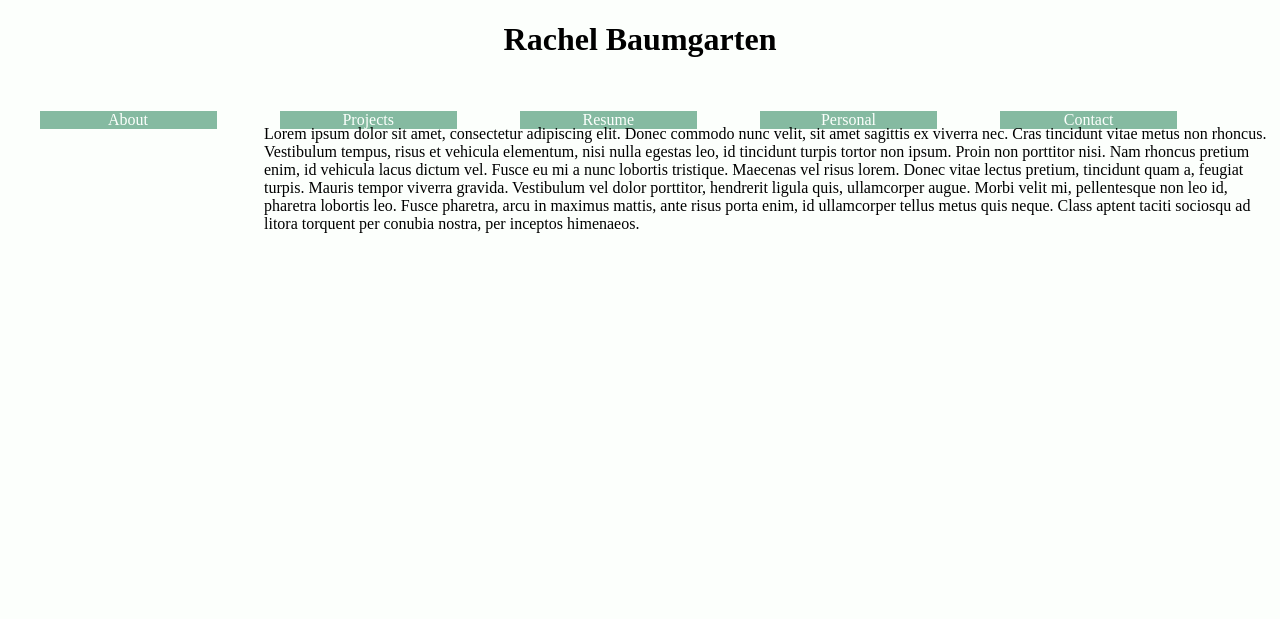
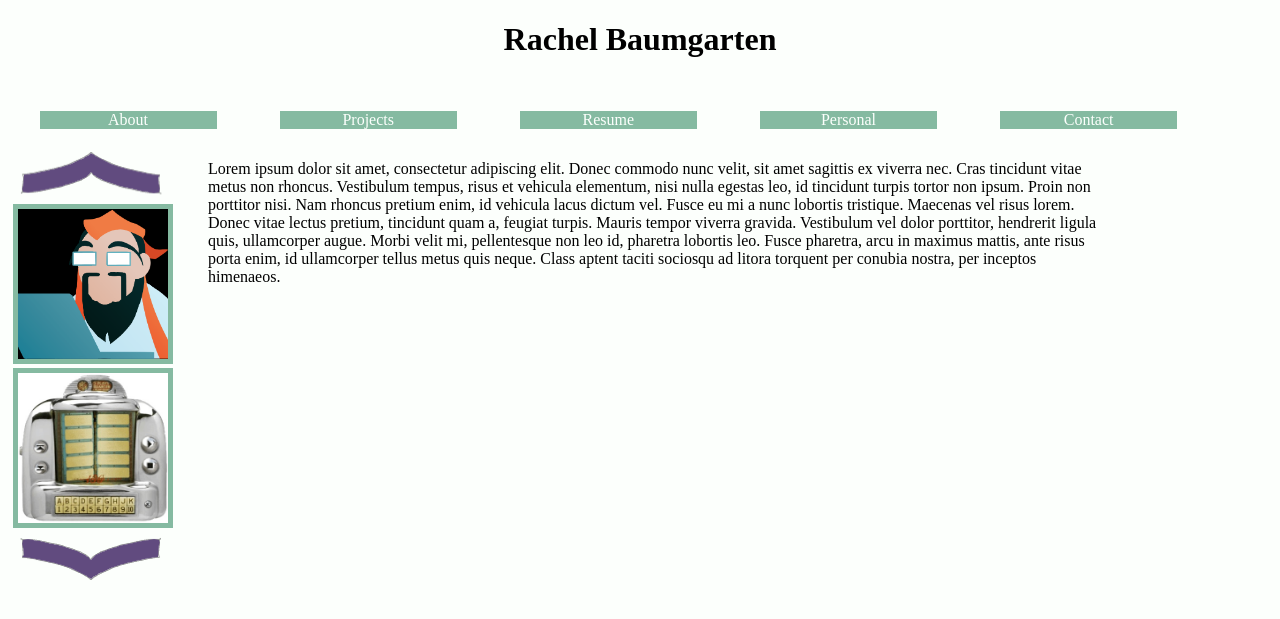
Before and after one commit to rnb7880/rnb7880.github.io, a Jekyll site: the page websiteprojects.html, which Jekyll copies as it is, in a window 1280 px wide. Shown: the top 619 px of the page. Built offline with Jekyll 4.4.1, drawn with Linux system fonts in a browser that asks for light colours.

Commit message:
Update main.css

```diff
--- a/css/main.css
+++ b/css/main.css
@@ -19,6 +19,20 @@ html,body{
 	border-width: 5px;
 }
 
+.interestblock{
+	color: #000000;
+	height: 300px;
+	margin-top: 80px;
+	width: 40%;
+	background-color: #e2d4ba;
+	border-style: solid;
+	border-color: #85baa1;
+	border-width: 5px;
+	background:url('furies.jpg');
+	background-size: 150px;
+    background-repeat: no-repeat;
+}
+
 ::-webkit-scrollbar{
 	width: 12px;
 }
@@ -35,8 +49,6 @@ html,body{
 	border-width: 5px;
 	height: 400px;
 	overflow: scroll
-
-
 }
 
 .sitemenubutton{
@@ -48,7 +60,6 @@ html,body{
 	color: #fcfffc;
 	text-align: center;
 }
-
 
 .sitemenubutton:hover {
     transform: translateY(-5px);
@@ -75,59 +86,63 @@ html,body{
 .projectmenu{
 	width: 25%;
 	padding:0px;
-	margin-top:44px;
+	margin-top: 70px;
+	margin-left: 2.5%;
 	align:left;
 }
 
-.codefucious{
-	background: url(codefucious.png);
-	background-size: 100px 100pX;
-}
-
-.jukebox{
-	background: url(juke.jpg);
-	background-size: 100px 100pX;
-}
-
-.tbal{
-	background: url(tbal.jpg);
-	background-size: 100px 100pX;
-}
-
-.money{
-	background: url(library.png);
-	background-size: 100px 100pX;
+.pic1{
+	background: url("codefucious.png");
+	background-size: 150px 150px;
 }
 
 
-.codefucious,.jukebox,.tbal,.money{
-	width: 100px;
-	height: 100px;
+.pic2{
+	background: url("juke.jpg");
+	background-size: 150px 150px;
+}
+
+.up{
+	background: url(up-arrow.png);
+	background-size: 150px 50px;
+}
+
+.down{
+	background: url(down-arrow.png);
+	background-size: 150px 50px;
+}
+
+.up,.down{
+	width: 150px;
+	height: 50px;
+	display: block;
+	margin: 2.5%;
+	margin-left: 10%;
+	margin-top: 10%;
+}
+
+.pic1,.pic2{
+	width: 150px;
+	height: 150px;
 	background-color:#000000;
 	display: block;
-	margin: 5%;
-	margin-left: 10%;
+	margin: 2.5%;
 	margin-top: 10%;
 	border-style: solid;
 	border-color: #85baa1;
 	border-width: 5px;
+	list-style-type: none;
 }
-.codefucious:hover,.jukebox:hover,.tbal:hover,.money:hover{
+.pic2:hover,.pic1:hover,.pic1:active,.pic2:active{
 	border-color: #ff7066;
 	transform: translateX(5px);
 }
 .projectdes{
 	color: #000000;
-	height: 435px;
-	margin-left: 20%;
-	margin-top: 45px;
-	overflow-y: scroll;
+	margin-left: 200px;
+	margin-top: 80px;
+	width: 70%
 }
-
-.codefucious:active{
-	myfunction()
-}
-
 
 
 a {
```
